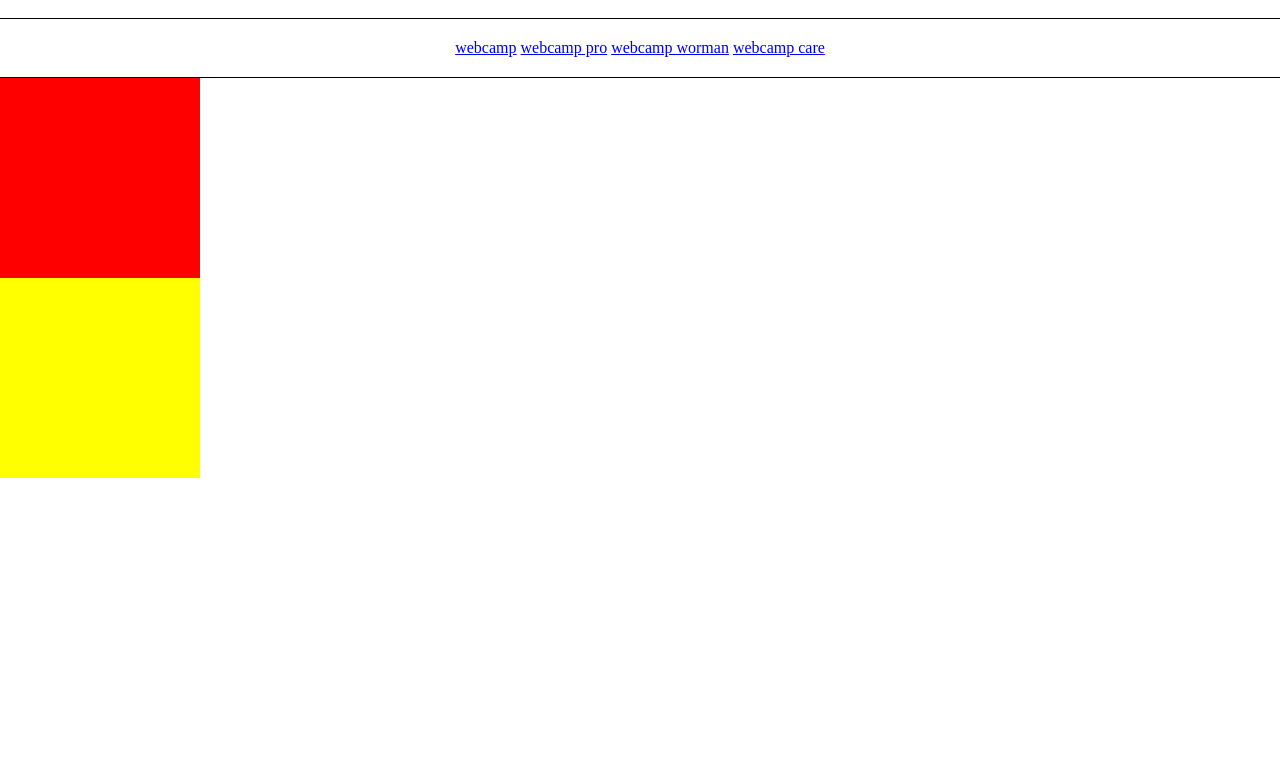
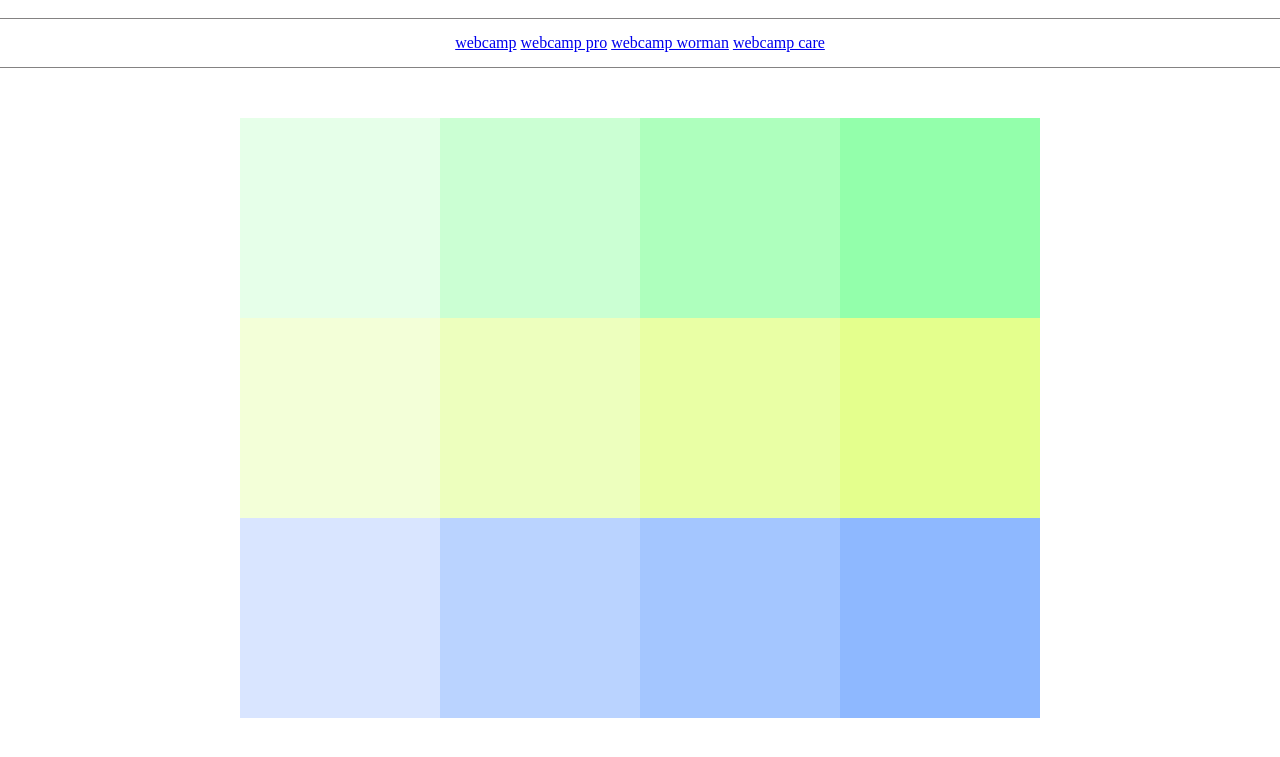
Before and after one commit to taichi328/chapter5, a plain HTML site: page index.html in a window 1280 px wide. Shown: the part 59-816 px from the top of the page. Drawn offline with Linux system fonts and the light colour scheme.

Commit message:
[add]1-5

```diff
--- a/index.html
+++ b/index.html
@@ -11,24 +11,34 @@
       <h1 class="heading">
         <a href="infratop">infratop</a>
       </h1>
+    </header>
 
     <nav>
       <ul class="nav-list">
         <li class="nav-list-item">
-          <a href="index.html">webcamp</a>
-          <a href="index.html">webcamp pro</a>
-          <a href="index.html">webcamp worman</a>
-          <a href="index.html">webcamp care</a>
+          <a href="url">webcamp</a>
+          <a href="url">webcamp pro</a>
+          <a href="url">webcamp worman</a>
+          <a href="url">webcamp care</a>
         </li>
       </ul>
+    </nav>
 
     <main>
-      <div class="box-1"></div>
-      <div class="box-2"></div>
-      <div class="box-3"></div>
+      <div class="main">
+        <div class="box1"></div>
+        <div class="box2"></div>
+        <div class="box3"></div>
+        <div class="box4"></div>
+        <div class="box5"></div>
+        <div class="box6"></div>
+        <div class="box7"></div>
+        <div class="box8"></div>
+        <div class="box9"></div>
+        <div class="box10"></div>
+        <div class="box11"></div>
+        <div class="box12"></div>
+      </div>
     </main>
-
-
-    </header>
   </body>
 </html>
--- a/style.css
+++ b/style.css
@@ -6,16 +6,16 @@
 
 .heading {
   width: 100%;
-  padding: 20px 0;
+  padding: 20px;
   text-align: center;
 }
 
 .nav-list {
   text-align: center;
-  border-top: 1px solid;
-  border-bottom: 1px solid;
-  padding: 20px 0;
+  padding: 15px 0;
   margin: 0 auto;
+  border-bottom: 1px solid #848282;
+  border-top: 1px solid #848282;
 }
 
 .nav-list-item {
@@ -31,14 +31,74 @@
   flex-wrap: wrap;
 }
 
-.box-1 {
+.box1 {
   width: 200px;
   height: 200px;
-  background-color: red;
+  background-color: #e6ffe9;
 }
 
-.box-2 {
+.box2 {
   width: 200px;
   height: 200px;
-  background-color: yellow;
+  background-color: #cbffd3;
 }
+
+.box3 {
+  width: 200px;
+  height: 200px;
+  background-color: #aeffbd;
+}
+
+.box4 {
+  width: 200px;
+  height: 200px;
+  background-color: #93ffab;
+}
+
+.box5 {
+  width: 200px;
+  height: 200px;
+  background-color: #f3ffd8;
+}
+
+.box6 {
+  width: 200px;
+  height: 200px;
+  background-color: #edffbe;
+}
+
+.box7 {
+  width: 200px;
+  height: 200px;
+  background-color: #e9ffa5;
+}
+
+.box8 {
+  width: 200px;
+  height: 200px;
+  background-color: #e4ff8d;
+}
+
+.box9 {
+  width: 200px;
+  height: 200px;
+  background-color: #d9e5ff;
+}
+
+.box10 {
+  width: 200px;
+  height: 200px;
+  background-color: #bad3ff;
+}
+
+.box11 {
+  width: 200px;
+  height: 200px;
+  background-color: #a4c6ff;
+}
+
+.box12 {
+  width: 200px;
+  height: 200px;
+  background-color: #8eb8ff;
+}
```
